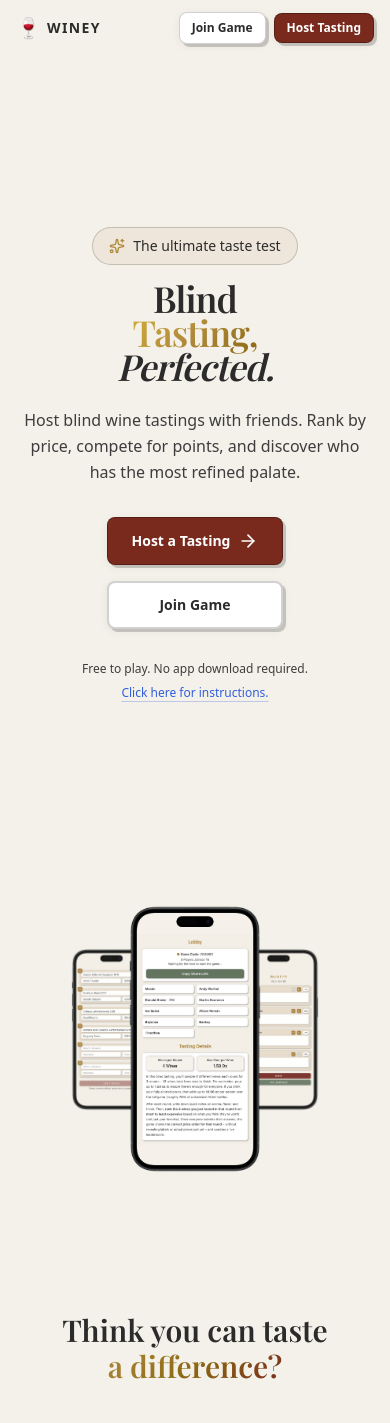
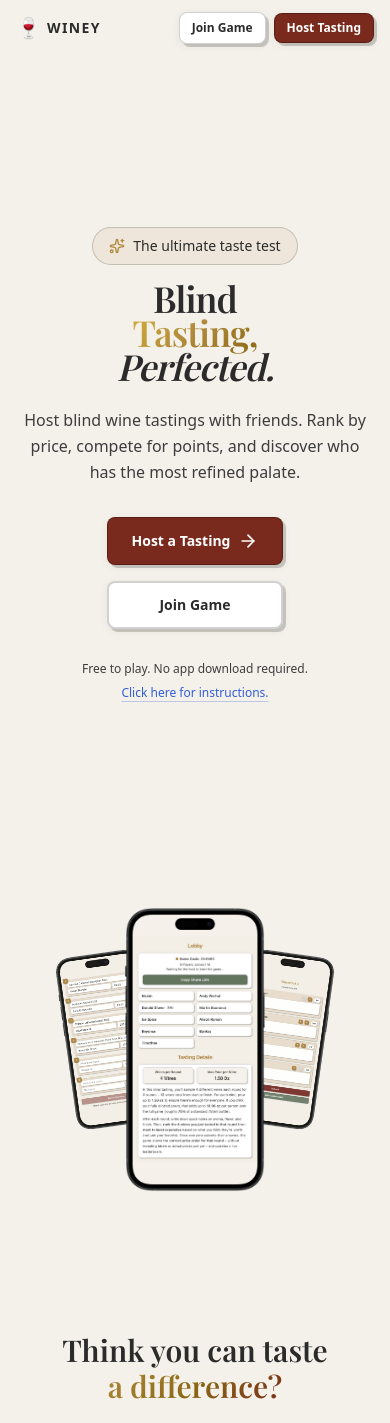
Before and after one commit to maximkali/Winey-Windsurf, a Next.js app: page / in a window 390 px wide. Shown: the top 1423 px of the page. Built offline with nearby package versions, Linux system fonts and the light colour scheme.

Commit message:
Mobile hero collage: restore tilt + slight scale up
- Re-added -8/+8 degree tilts to mobile-only hero side phones
- Increased mobile hero collage sizing slightly (container + phone widths)
- Kept composition and performance hints (transform-gpu)

```diff
--- a/src/app/page.tsx
+++ b/src/app/page.tsx
@@ -161,39 +161,45 @@ function Hero() {
 function HeroPhonesMobile() {
   return (
     <section className="sm:hidden px-6 pb-10">
-      <div className="relative h-[320px] flex items-center justify-center overflow-visible">
-        <div className="relative w-full h-full max-w-[520px] mx-auto flex items-center justify-center p-4 overflow-visible">
+      <div className="relative h-[340px] flex items-center justify-center overflow-visible">
+        <div className="relative w-full h-full max-w-[520px] mx-auto flex items-center justify-center p-4 overflow-visible transform-gpu">
           {/* Back Left */}
-          <div className="absolute w-[85px] z-10 right-[62%] top-[18%] overflow-visible opacity-90">
+          <div
+            className="absolute w-[92px] z-10 right-[62%] top-[18%] overflow-visible opacity-90"
+            style={{ transform: 'rotate(-8deg)' }}
+          >
             <Image
               src="/images/2. Wine List - Sized-portrait.png"
               alt="Wine list"
               width={1179}
               height={2556}
-              sizes="(max-width: 640px) 85px"
+              sizes="(max-width: 640px) 92px"
             />
           </div>
 
           {/* Front Center */}
-          <div className="absolute w-[140px] z-30 left-1/2 -translate-x-1/2 top-[4%] overflow-visible">
+          <div className="absolute w-[150px] z-30 left-1/2 -translate-x-1/2 top-[4%] overflow-visible">
             <Image
               src="/images/4. Lobby - Sized-portrait.png"
               alt="Game lobby"
               width={1179}
               height={2556}
               priority
-              sizes="(max-width: 640px) 140px"
+              sizes="(max-width: 640px) 150px"
             />
           </div>
 
           {/* Back Right */}
-          <div className="absolute w-[85px] z-10 left-[62%] top-[18%] overflow-visible opacity-90">
+          <div
+            className="absolute w-[92px] z-10 left-[62%] top-[18%] overflow-visible opacity-90"
+            style={{ transform: 'rotate(8deg)' }}
+          >
             <Image
               src="/images/5. Round 1 of 3 (Without Text) - Sized-portrait.png"
               alt="Tasting round"
               width={1179}
               height={2556}
-              sizes="(max-width: 640px) 85px"
+              sizes="(max-width: 640px) 92px"
             />
           </div>
         </div>
```
